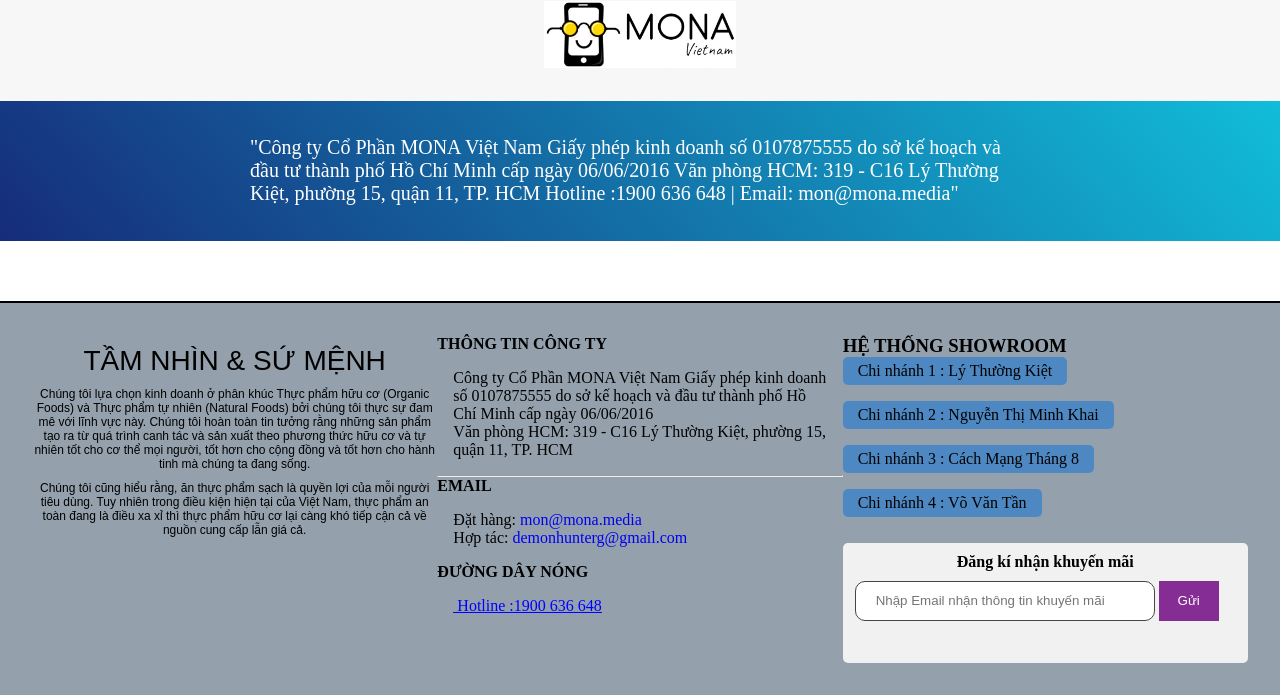
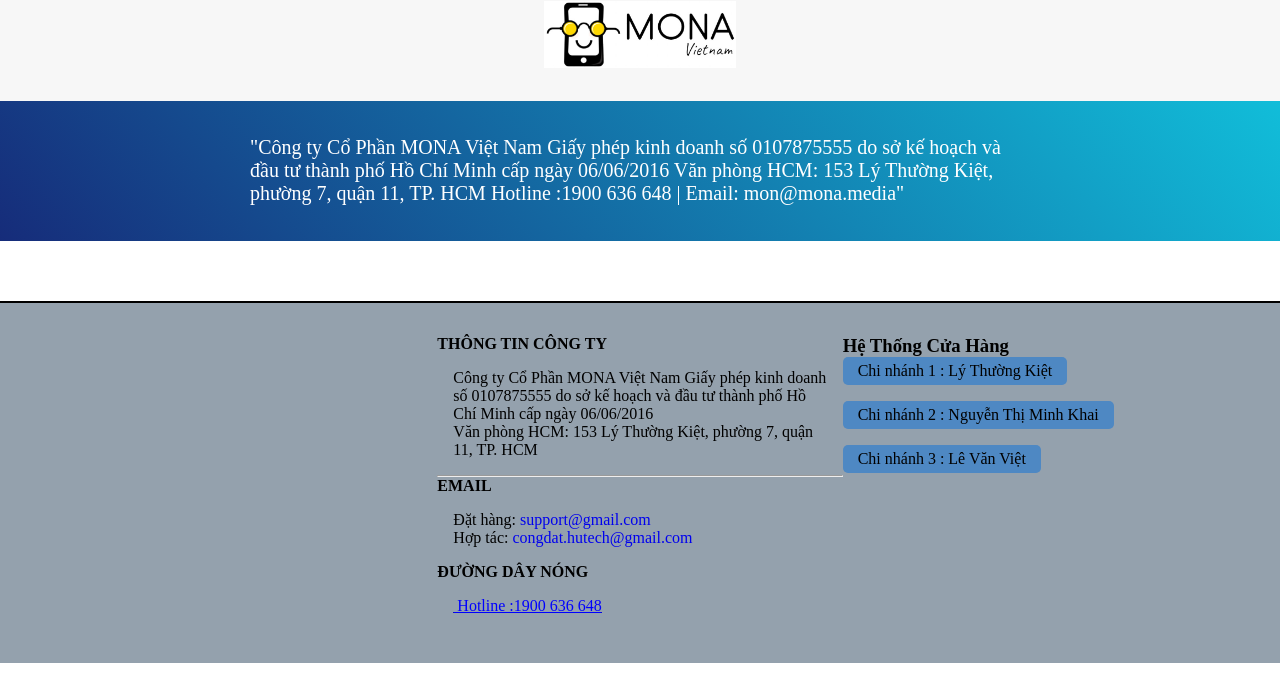
Before and after one commit to congdat0702/WebPHP, a PHP site: page /tintuc.html in a window 1280 px wide. Shown: the part 2474-3169 px from the top of the page. After the commit the page ends 3137 px from the top, so only its background shows below. Run offline with PHP 8.4, Linux system fonts and the light colour scheme; some libraries are stand-ins or nearby versions.

Commit message:
update \ vanquang

```diff
--- a/dangky.html
+++ b/dangky.html
@@ -7,7 +7,7 @@
     <script src="https://kit.fontawesome.com/54f0cb7e4a.js" crossorigin="anonymous"></script>
     <link rel="stylesheet" type="text/css" href="style.css">
 
-    <title>Website - Vinamilk</title>
+    <title>Website - Thiết bị điện tử</title>
     <style type="text/css">
     </style>
 </head>
@@ -125,7 +125,7 @@
                 <li><a href="https://www.facebook.com/Cs2Qt"><i class="fab fa-facebook-f"></i></a><a href=""><i class="fab fa-youtube"></i></a></li>
             </div>
             <div class="footer-text">
-    Địa chỉ đăng ký: Đường Đoàn Thi Điểm - Đông Hà - Quảng Trị - Liên Hệ : 098 778 8888 <br>
+    Địa chỉ đăng ký: 135 Lê Văn Việt - TP.Thủ Đức - TP.Hồ Chí Minh - Liên Hệ : 098 778 8888 <br>
     Đặt hàng online : 096 868 6868 .
             </div>
             <div class="footer-bottom">
--- a/dangnhap.html
+++ b/dangnhap.html
@@ -116,7 +116,7 @@
                 <li><a href="https://www.facebook.com/Cs2Qt"><i class="fab fa-facebook-f"></i></a><a href=""><i class="fab fa-youtube"></i></a></li>
             </div>
             <div class="footer-text">
-    Địa chỉ đăng ký: Đường Đoàn Thi Điểm - Đông Hà - Quảng Trị - Liên Hệ : 098 778 8888 <br>
+    Địa chỉ đăng ký: 135 Lê Văn Việt - TP.Thủ Đức - TP.Hồ Chí Minh - Liên Hệ : 098 778 8888 <br>
     Đặt hàng online : 096 868 6868 .
             </div>
             <div class="footer-bottom">
--- a/menu.php
+++ b/menu.php
@@ -7,7 +7,7 @@
         <div class="container">
             <div class="row">
                 <div class="top-logo">
-                    <a href="index.php"><img src="./img/1.jpg" alt=""></a>
+                    <a href="index.php"><img src="./img/11.jpg" alt=""></a>
                 </div>
                 <div class="top-menu-items">
                     <ul class="dropdown">
--- a/tintuc.html
+++ b/tintuc.html
@@ -14,7 +14,7 @@
     <div class="container">
         <div class="row">
             <div class="top-logo">
-                <a href="index.php"><img src="./img/1.jpg" alt=""></a>
+                <a href="index.php"><img src="./img/11.jpg" alt=""></a>
             </div>
             <div class="top-menu-items">
                 <ul class="dropdown">
@@ -125,24 +125,15 @@
 <div class="qoute">
     <p class="margin-r20"> "Công ty Cổ Phần MONA Việt Nam Giấy phép kinh doanh số 0107875555 do sở kế hoạch và đầu tư thành phố Hồ Chí Minh cấp ngày 06/06/2016
 
-Văn phòng HCM: 319 - C16 Lý Thường Kiệt, phường 15, quận 11, TP. HCM
+Văn phòng HCM: 153 Lý Thường Kiệt, phường 7, quận 11, TP. HCM
 
 Hotline :1900 636 648 | Email: mon@mona.media"
 
     </p>
-    <!--
-    <img src="./assets/img/mona.jpg" alt="" class="margin-r20" >
-    <img src="./assets/img/mona.jpg" alt="" >
-    -->
 </div>
 <div id="footer">
     <div class="footer">
         <div class="footer-text margin-r20">
-            <h3>TẦM NHÌN & SỨ MỆNH</h3>
-            <p>Chúng tôi lựa chọn kinh doanh ở phân khúc Thực phẩm hữu cơ (Organic Foods) và Thực phẩm tự nhiên (Natural Foods) bởi chúng tôi thực sự đam mê với lĩnh vực này. Chúng tôi hoàn toàn tin tưởng rằng những sản phẩm tạo ra từ quá trình canh tác và sản xuất theo phương thức hữu cơ và tự nhiên tốt cho cơ thể mọi người, tốt hơn cho cộng đồng và tốt hơn cho hành tinh mà chúng ta đang sống.</p>
-            <p>
-                Chúng tôi cũng hiểu rằng, ăn thực phẩm sạch là quyền lợi của mỗi người tiêu dùng. Tuy nhiên trong điều kiện hiện tại của Việt Nam, thực phẩm an toàn đang là điều xa xỉ thì thực phẩm hữu cơ lại càng khó tiếp cận cả về nguồn cung cấp lẫn giá cả.
-            </p>
         </div>
 
         <div class="blog margin-r20 ">
@@ -150,19 +141,16 @@
             <div class="callout ">
                 <ul>
                     <li>Công ty Cổ Phần MONA Việt Nam Giấy phép kinh doanh số 0107875555 do sở kế hoạch và đầu tư thành phố Hồ Chí Minh cấp ngày 06/06/2016</li>
-                    <li>Văn phòng HCM: 319 - C16 Lý Thường Kiệt, phường 15, quận 11, TP. HCM</li>
-
+                    <li>Văn phòng HCM: 153 Lý Thường Kiệt, phường 7, quận 11, TP. HCM</li>
                 </ul>
-
-
             </div>
 
             <hr>
             <h4>EMAIL</h4>
             <div class="callout ">
                 <ul>
-                    <li>Đặt hàng: <a href="mailto:sales@organica.vn"> mon@mona.media</a></li>
-                    <li>Hợp tác: <a href="mailto:organica@organica.vn"> demonhunterg@gmail.com</a></li>
+                    <li>Đặt hàng: <a href="#"> support@gmail.com</a></li>
+                    <li>Hợp tác:<a href="#"> congdat.hutech@gmail.com</a></li>
                 </ul>
             </div>
 
@@ -176,39 +164,17 @@
 
         <div class="popular">
             <div>
-                <h3>HỆ THỐNG SHOWROOM</h3>
-                <p>
-                    <span class="item-popular">Chi nhánh 1 : Lý Thường Kiệt</span>
+                <h3>Hệ Thống Cửa Hàng</h3>
+                        <p>
+                            <span class="item-popular">Chi nhánh 1 : Lý Thường Kiệt</span>
 
-                    <span class="item-popular">Chi nhánh 2 : Nguyễn Thị Minh Khai</span>
+                            <span class="item-popular">Chi nhánh 2 : Nguyễn Thị Minh Khai</span><br>
 
-                    <span class="item-popular">Chi nhánh 3 : Cách Mạng Tháng 8</span>
-
-                    <span class="item-popular">Chi nhánh 4 : Võ Văn Tần</span>
-
-                </p>
-
+                            <span class="item-popular">Chi nhánh 3 : Lê Văn Việt</span>
+                        </p>
             </div>
-
-            <div class="login-free">
-                <p>Đăng kí nhận khuyến mãi</p>
-
-                <input type="email" name="email" placeholder="Nhập Email nhận thông tin khuyến mãi" value="">
-                <button>Gửi</button>
-
-            </div>
-
-
         </div>
     </div>
 </div>
-
-
-
-
 <body>
-
-
-
-
     </html>
```
Also changed, not shown: footer.php (+3 -38 lines), gioithieu.html (+10 -35 lines), index.html (+6 -21 lines), index.php (+9 -13 lines).
